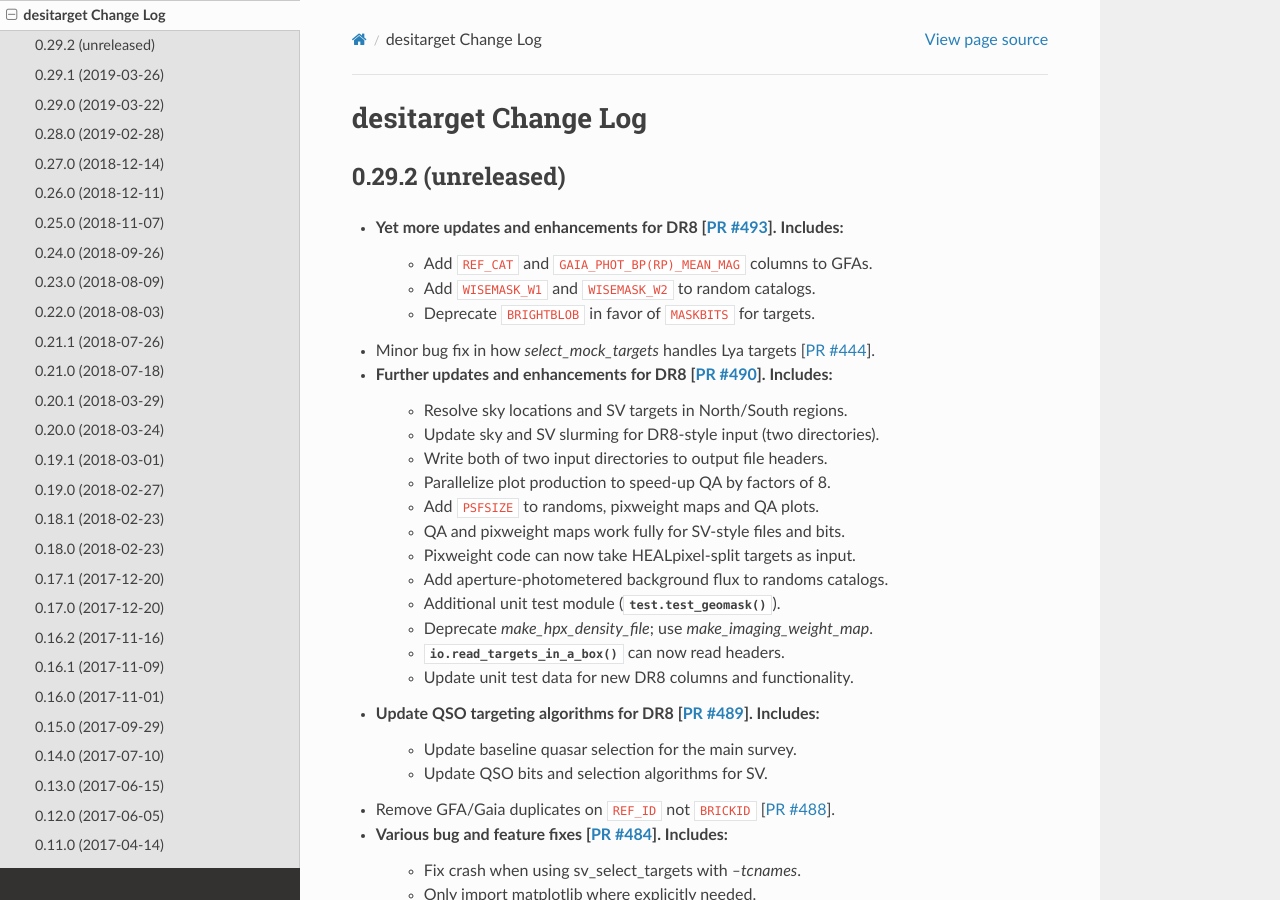
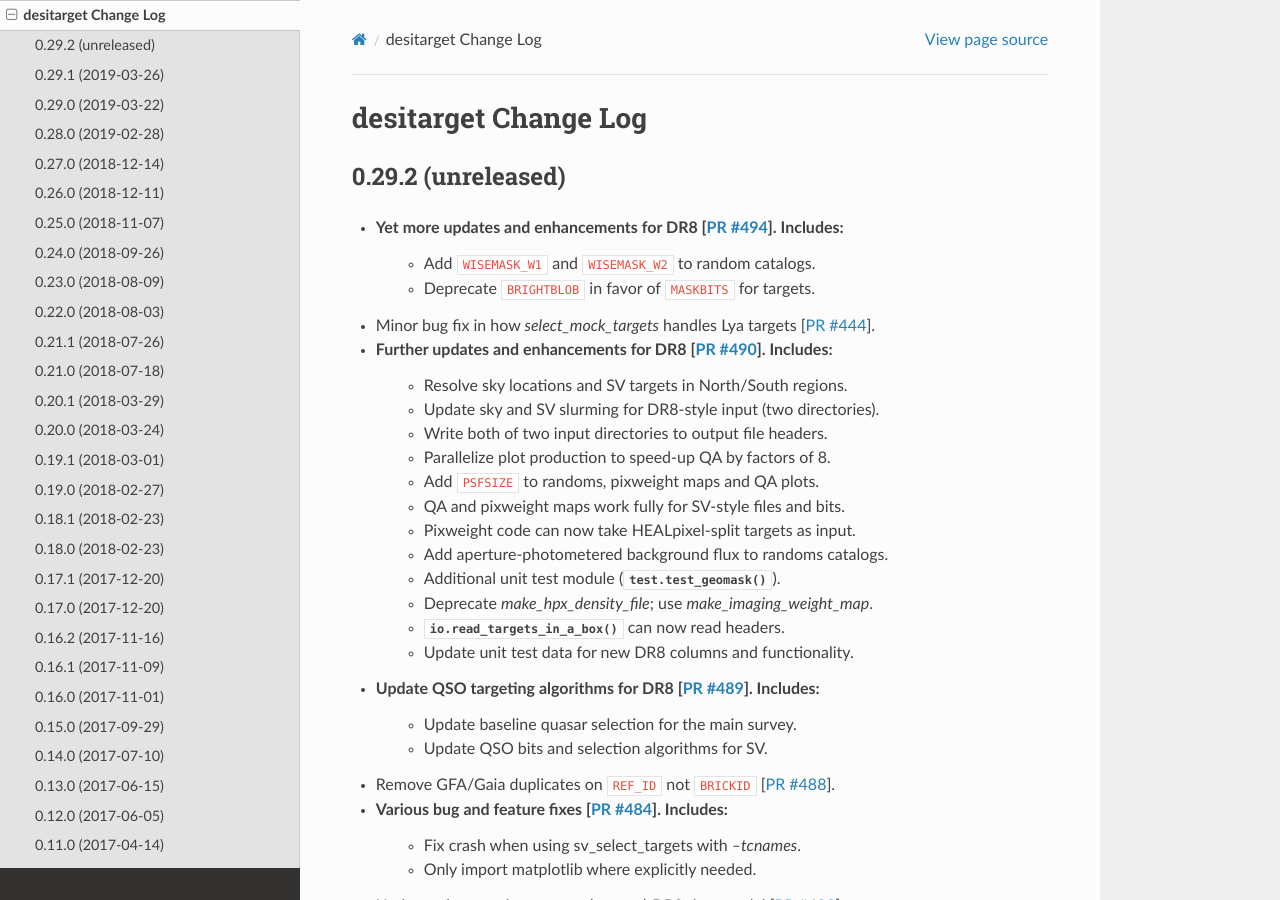
Before and after one commit to desihub/desitarget, a Sphinx documentation site: the page built from doc/changes.rst, in a window 1280 px wide and 900 px high. Built offline with Sphinx 7.4.7 and the Read the Docs theme 2.0.0, drawn with Linux system fonts in a browser that asks for light colours.

```diff
--- a/doc/changes.rst
+++ b/doc/changes.rst
@@ -5,8 +5,7 @@
 0.29.2 (unreleased)
 -------------------
 
-* Yet more updates and enhancements for DR8 [`PR #493`_]. Includes:
-    * Add ``REF_CAT`` and ``GAIA_PHOT_BP(RP)_MEAN_MAG`` columns to GFAs.
+* Yet more updates and enhancements for DR8 [`PR #494`_]. Includes:
     * Add ``WISEMASK_W1`` and ``WISEMASK_W2`` to random catalogs.
     * Deprecate ``BRIGHTBLOB`` in favor of ``MASKBITS`` for targets.
 * Minor bug fix in how `select_mock_targets` handles Lya targets [`PR #444`_].
@@ -38,7 +37,7 @@
 .. _`PR #488`: https://github.com/desihub/desitarget/pull/488
 .. _`PR #489`: https://github.com/desihub/desitarget/pull/489
 .. _`PR #490`: https://github.com/desihub/desitarget/pull/490
-.. _`PR #493`: https://github.com/desihub/desitarget/pull/493
+.. _`PR #494`: https://github.com/desihub/desitarget/pull/494
 
 0.29.1 (2019-03-26)
 -------------------
```
Also changed, not shown: 1 other file.
